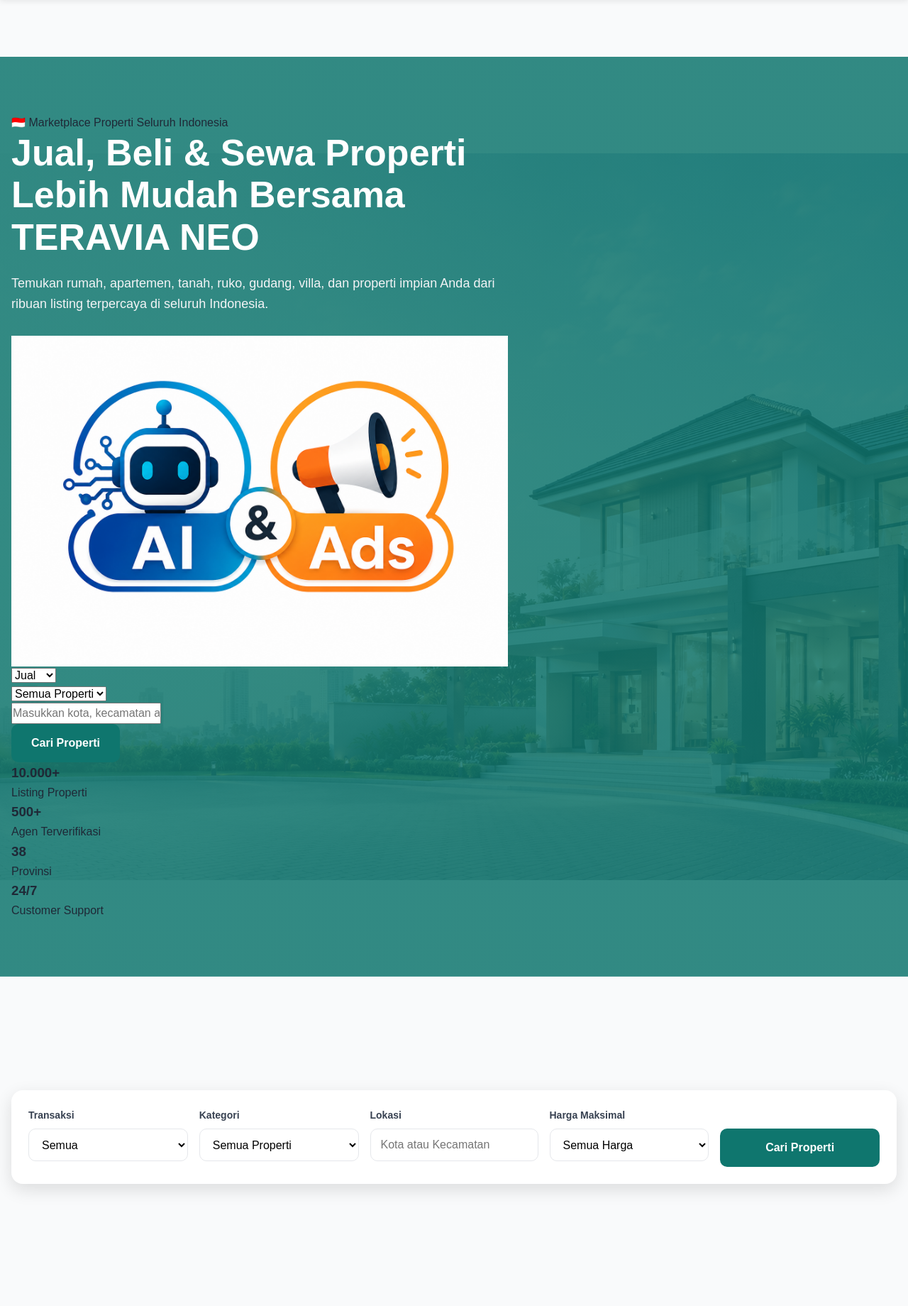
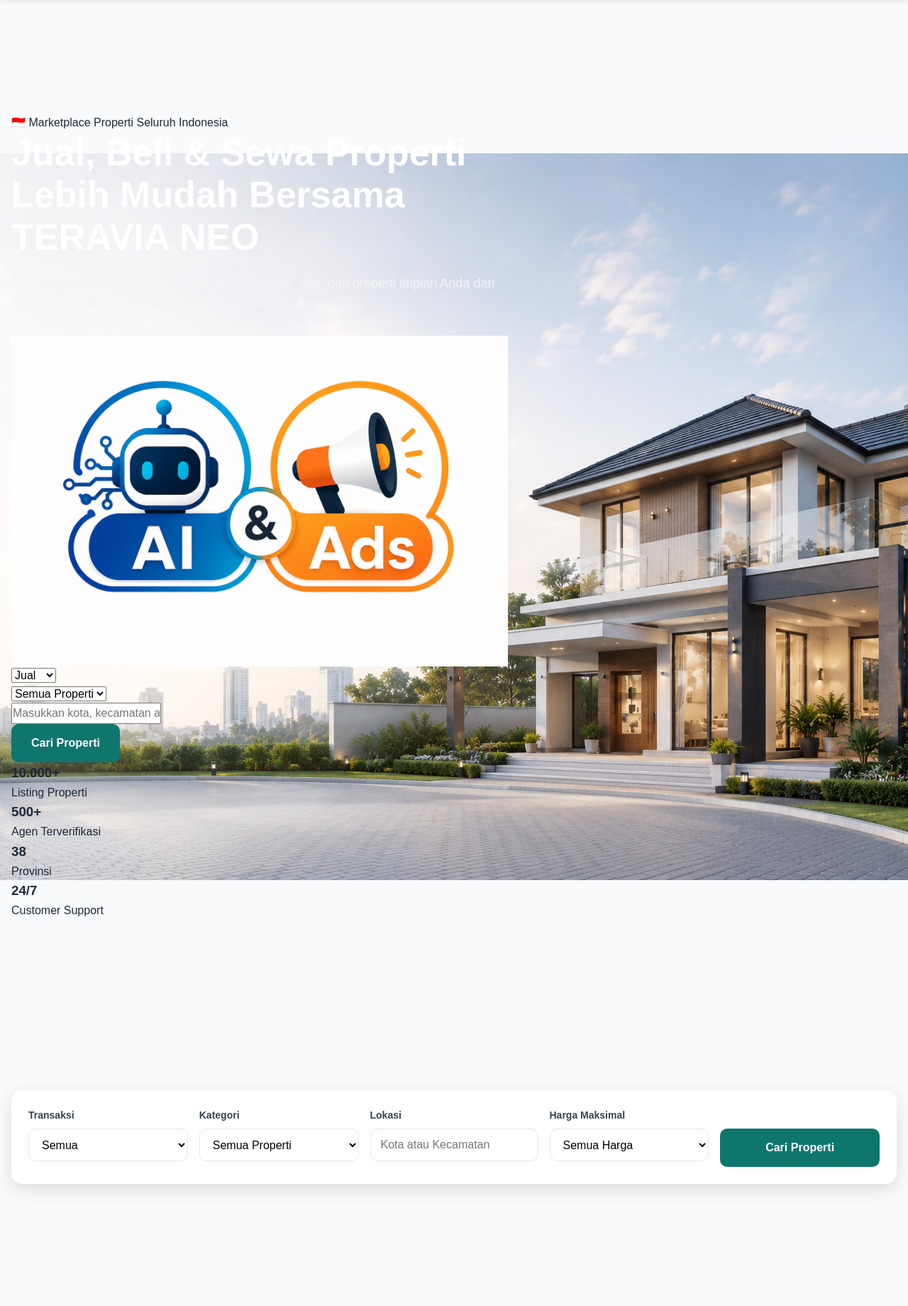
Before and after one commit to teravia8726/Teravia, a PHP site: page / in a window 1280 px wide. Shown: the part 80-1920 px from the top of the page at 71% size. Run offline with PHP 8.4, Linux system fonts and the light colour scheme.

Commit message:
Update components.css

```diff
--- a/assets/css/components.css
+++ b/assets/css/components.css
@@ -74,12 +74,7 @@
     align-items:center;
 
     background-image:
-    linear-gradient(
-        rgba(15,118,110,.85),
-        rgba(15,118,110,.85)
-    ),
     url("../images/banners/hero-bg.png");
-
     background-repeat:no-repeat;
     background-position:center;
     background-size:auto;
```
